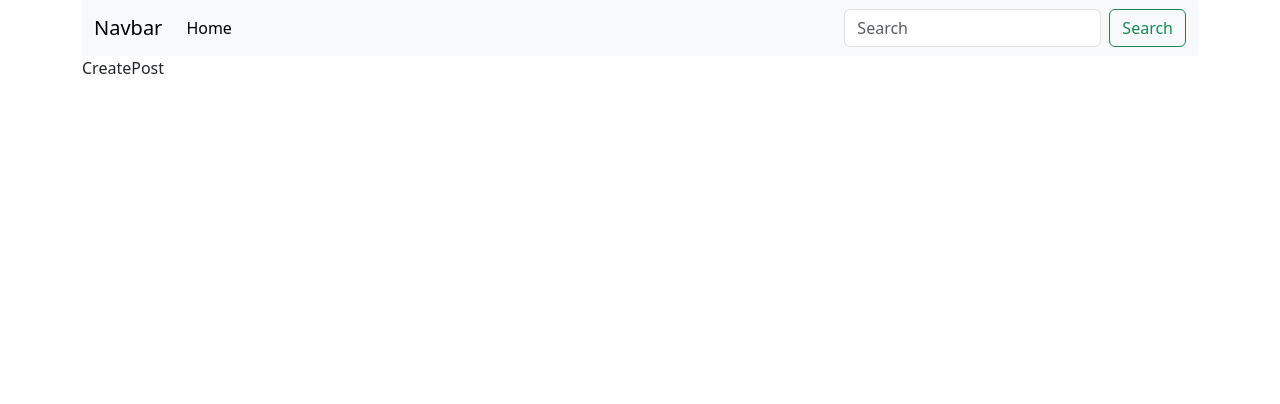
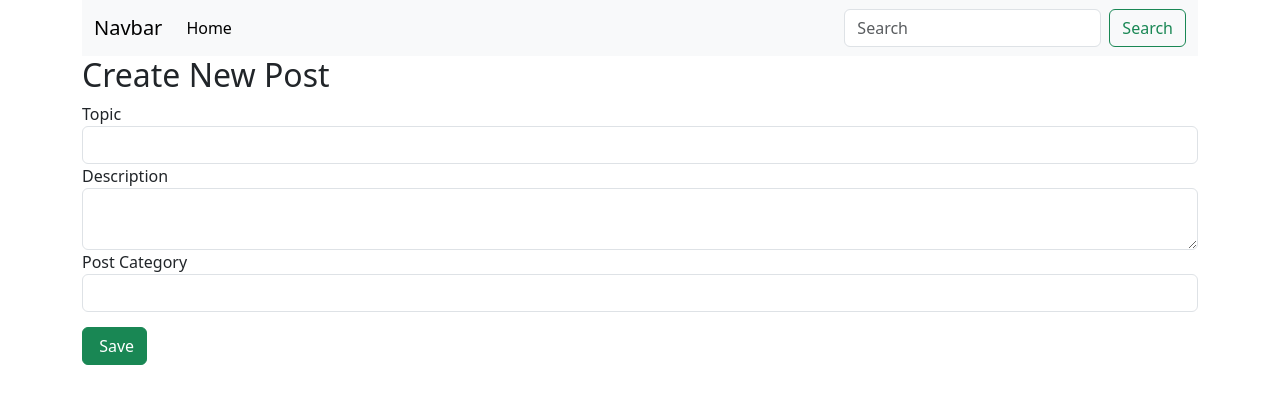
Before and after one commit to sasindu-marasinghe/mren_crud, a React (Create React App) app in the folder client/: page /add in a window 1280 px wide. Shown: the top 404 px of the page. Built offline with nearby package versions, Linux system fonts and the light colour scheme.

Commit message:
Create a new post using post methord

```diff
--- a/client/src/components/CreatePost.js
+++ b/client/src/components/CreatePost.js
@@ -1,9 +1,93 @@
-import React, { Component } from 'react'
+import React, { Component } from 'react';
+import axios from 'axios';
 
 export default class CreatePost extends Component {
+  constructor(props) {
+    super(props);
+
+    // Initialize state to hold form input values
+    this.state = {
+      topic: '',
+      description: '',
+      postCategory: ''
+    };
+  }
+
+  // Handle input changes and update state accordingly
+  handleInputChange = (event) => {
+    const { name, value } = event.target;
+    this.setState({
+      [name]: value
+    });
+  };
+
+//onsubmit methord
+onSubmit = (e) => {
+    e.preventDefault();
+
+    const {topic,description,postCategory} = this.state;
+
+    const data = {
+        topic:topic,
+        description:description,
+        postCategory:postCategory
+    }
+    console.log(data)
+
+    axios.post("/post/save",data).then((res)=>{
+        if(res.data.success){
+            this.setState(
+                {
+                    topic: '',
+                    description: '',
+                    postCategory: ''
+
+                }
+            )
+        }
+    })
+}
+
   render() {
     return (
-      <div>CreatePost</div>
-    )
+      <div>
+        <h2>Create New Post</h2>
+        <form onSubmit={this.handleSubmit}>
+          <div className="form-group">
+            <label>Topic</label>
+            <input
+              type="text"
+              className="form-control"
+              name="topic"
+              value={this.state.topic}
+              onChange={this.handleInputChange}
+            />
+          </div>
+          <div className="form-group">
+            <label>Description</label>
+            <textarea
+              className="form-control"
+              name="description"
+              value={this.state.description}
+              onChange={this.handleInputChange}
+            ></textarea>
+          </div>
+          <div className="form-group">
+            <label>Post Category</label>
+            <input
+              type="text"
+              className="form-control"
+              name="postCategory"
+              value={this.state.postCategory}
+              onChange={this.handleInputChange}
+            />
+          </div>
+          <button className='btn btn-success' type="submit" style={{marginTop:'15px'}}onClick={this.onSubmit}>
+            <i className='far fa-check-square'></i>
+            &nbsp;Save
+          </button>
+        </form>
+      </div>
+    );
   }
 }
```
